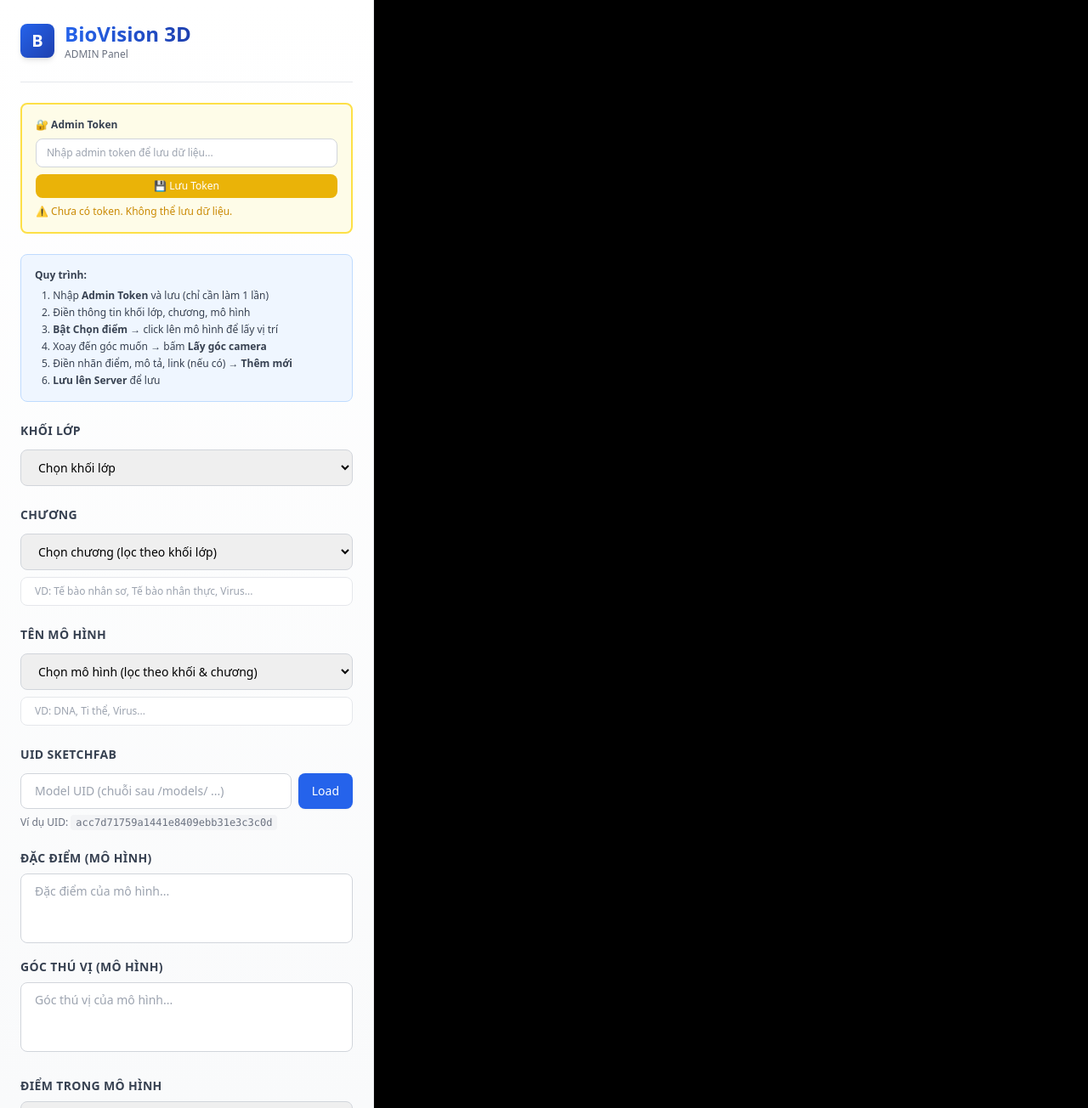
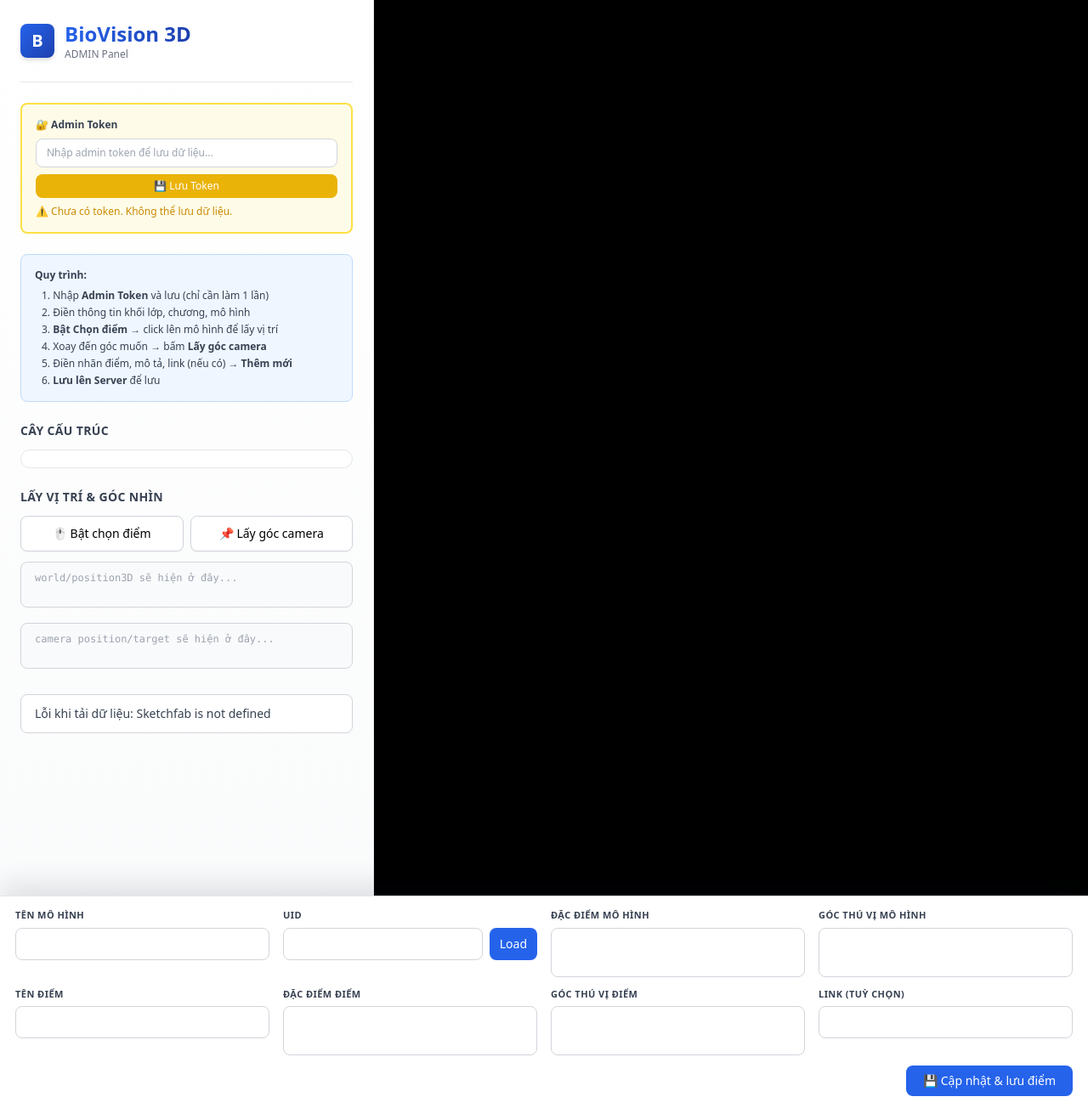
Before and after one commit to pntrng/BioVision, a Flask app: page /admin in a window 1280 px wide. Shown: the whole page at 85% size. Run offline with Flask 3, Linux system fonts and the light colour scheme; some libraries are stand-ins or nearby versions.

Commit message:
Add admin tree and lowerbar editor

```diff
--- a/templates/admin.html
+++ b/templates/admin.html
@@ -64,6 +64,94 @@
       border-radius:999px;
       font-size:12px;
       white-space:nowrap;
+    }
+
+    /* Admin tree */
+    .admin-tree {
+      background: #fff;
+      border: 1px solid #e5e7eb;
+      border-radius: 14px;
+      padding: 10px;
+    }
+
+    .tree-row {
+      display: flex;
+      align-items: center;
+      justify-content: space-between;
+      gap: 8px;
+      padding: 6px 8px;
+      border-radius: 10px;
+      cursor: pointer;
+      transition: background 0.15s ease;
+    }
+
+    .tree-row:hover {
+      background: #f3f4f6;
+    }
+
+    .tree-row.active {
+      background: #e0f2fe;
+      border-left: 3px solid #2563eb;
+      padding-left: 6px;
+      font-weight: 600;
+    }
+
+    .tree-actions {
+      display: inline-flex;
+      gap: 6px;
+    }
+
+    .tree-btn {
+      width: 22px;
+      height: 22px;
+      border-radius: 6px;
+      border: 1px solid #d1d5db;
+      background: #fff;
+      color: #111827;
+      font-size: 12px;
+      line-height: 1;
+      display: inline-flex;
+      align-items: center;
+      justify-content: center;
+      cursor: pointer;
+    }
+
+    .tree-btn.danger {
+      color: #b91c1c;
+      border-color: #fca5a5;
+      background: #fef2f2;
+    }
+
+    /* Lowerbar */
+    #lowerbar {
+      position: fixed;
+      left: 0;
+      right: 0;
+      bottom: 0;
+      z-index: 1200;
+      background: #ffffff;
+      border-top: 1px solid #e5e7eb;
+      box-shadow: 0 -12px 30px rgba(15, 23, 42, 0.12);
+      padding: 14px 18px;
+      display: none;
+    }
+
+    #lowerbar.show {
+      display: block;
+    }
+
+    #lowerbar .field {
+      display: flex;
+      flex-direction: column;
+      gap: 6px;
+    }
+
+    #lowerbar .field label {
+      font-size: 11px;
+      font-weight: 700;
+      color: #374151;
+      text-transform: uppercase;
+      letter-spacing: 0.04em;
     }
   </style>
 
@@ -142,109 +230,32 @@
         </div>
       </div>
 
-      <!-- Grade Input -->
+      <!-- Admin Tree -->
       <div>
-        <h3 class="text-sm font-semibold text-gray-700 mb-3 uppercase tracking-wide">Khối lớp</h3>
-        <select
-          id="grade"
-          class="w-full px-4 py-2.5 border border-gray-300 rounded-lg text-sm focus:outline-none focus:ring-2 focus:ring-blue-500"
-        >
+        <h3 class="text-sm font-semibold text-gray-700 uppercase tracking-wide mb-3">Cây cấu trúc</h3>
+        <div id="adminTree" class="admin-tree space-y-1 text-xs">
+          <!-- tree render -->
+        </div>
+      </div>
+
+      <!-- Hidden legacy inputs (used by existing logic) -->
+      <div class="hidden">
+        <select id="grade">
           <option value="">Chọn khối lớp</option>
           <option value="10">Lớp 10</option>
           <option value="11">Lớp 11</option>
           <option value="12">Lớp 12</option>
         </select>
-      </div>
-
-      <!-- Chapter Input -->
-      <div class="space-y-2">
-        <h3 class="text-sm font-semibold text-gray-700 mb-1 uppercase tracking-wide">Chương</h3>
-        <!-- Dropdown (tự sinh từ dữ liệu) -->
-        <select
-          id="chapterSelect"
-          class="w-full px-4 py-2.5 border border-gray-300 rounded-lg text-sm focus:outline-none focus:ring-2 focus:ring-blue-500"
-        >
+        <select id="chapterSelect">
           <option value="">Chọn chương (lọc theo khối lớp)</option>
           <option value="__custom__">+ Tự nhập chương mới...</option>
         </select>
-        <!-- Ô text thực tế lưu giá trị (đồng bộ với dropdown) -->
-        <input
-          id="chapter"
-          type="text"
-          placeholder="VD: Tế bào nhân sơ, Tế bào nhân thực, Virus..."
-          class="w-full px-4 py-2 border border-gray-200 rounded-lg text-xs focus:outline-none focus:ring-1 focus:ring-blue-400"
-        />
-      </div>
-
-      <!-- Model name -->
-      <div class="space-y-2">
-        <h3 class="text-sm font-semibold text-gray-700 mb-1 uppercase tracking-wide">Tên mô hình</h3>
-        <!-- Dropdown (tự sinh theo chương + khối lớp) -->
-        <select
-          id="modelNameSelect"
-          class="w-full px-4 py-2.5 border border-gray-300 rounded-lg text-sm focus:outline-none focus:ring-2 focus:ring-blue-500"
-        >
+        <input id="chapter" type="text" />
+        <select id="modelNameSelect">
           <option value="">Chọn mô hình (lọc theo khối & chương)</option>
           <option value="__custom__">+ Tự nhập mô hình mới...</option>
         </select>
-        <!-- Ô text thực tế lưu giá trị (đồng bộ với dropdown) -->
-        <input
-          id="modelName"
-          type="text"
-          placeholder="VD: DNA, Ti thể, Virus..."
-          class="w-full px-4 py-2 border border-gray-200 rounded-lg text-xs focus:outline-none focus:ring-1 focus:ring-blue-400"
-        />
-      </div>
-
-      <!-- Model UID Input -->
-      <div>
-        <h3 class="text-sm font-semibold text-gray-700 mb-3 uppercase tracking-wide">UID Sketchfab</h3>
-        <div class="flex gap-2">
-          <input
-            id="modelUid"
-            type="text"
-            placeholder="Model UID (chuỗi sau /models/ ...)"
-            class="flex-1 px-4 py-2.5 border border-gray-300 rounded-lg text-sm focus:outline-none focus:ring-2 focus:ring-blue-500"
-          />
-          <button
-            id="btnLoad"
-            class="px-4 py-2.5 bg-blue-600 hover:bg-blue-700 text-white rounded-lg text-sm font-medium transition-colors shadow-sm"
-          >
-            Load
-          </button>
-        </div>
-        <p class="text-xs text-gray-500 mt-2">Ví dụ UID: <code class="bg-gray-100 px-1.5 py-0.5 rounded">acc7d71759a1441e8409ebb31e3c3c0d</code></p>
-      </div>
-
-      <!-- Model feature/funfact -->
-      <div class="space-y-3">
-        <div>
-          <h3 class="text-sm font-semibold text-gray-700 mb-2 uppercase tracking-wide">Đặc điểm (mô hình)</h3>
-          <textarea
-            id="modelFeature"
-            placeholder="Đặc điểm của mô hình..."
-            class="w-full px-4 py-2.5 border border-gray-300 rounded-lg text-sm focus:outline-none focus:ring-2 focus:ring-blue-500 resize-none"
-            rows="3"
-          ></textarea>
-        </div>
-        <div>
-          <h3 class="text-sm font-semibold text-gray-700 mb-2 uppercase tracking-wide">Góc thú vị (mô hình)</h3>
-          <textarea
-            id="modelFunFact"
-            placeholder="Góc thú vị của mô hình..."
-            class="w-full px-4 py-2.5 border border-gray-300 rounded-lg text-sm focus:outline-none focus:ring-2 focus:ring-blue-500 resize-none"
-            rows="3"
-          ></textarea>
-        </div>
-      </div>
-
-      <!-- Hotspot List Section (Dropdown điểm) -->
-      <div class="space-y-2">
-        <h3 class="text-sm font-semibold text-gray-700 uppercase tracking-wide">Điểm trong mô hình</h3>
-        <select
-          id="itemSelect"
-          class="w-full px-4 py-2.5 border border-gray-300 rounded-lg text-sm focus:outline-none focus:ring-2 focus:ring-blue-500"
-        >
+        <select id="itemSelect">
           <option value="">Chọn điểm để chỉnh sửa / gán góc</option>
           <option value="__new__">+ Thêm điểm mới từ world/camera hiện tại...</option>
         </select>
@@ -283,45 +294,6 @@
         ></textarea>
       </div>
 
-      <!-- Hotspot Info Section -->
-      <div>
-        <h3 class="text-sm font-semibold text-gray-700 mb-3 uppercase tracking-wide">Thông tin điểm (đang chọn)</h3>
-        <input
-          id="name"
-          type="text"
-          placeholder="Nhãn điểm (tên ngắn gọn, VD: Màng trong)"
-          class="w-full px-4 py-2.5 border border-gray-300 rounded-lg text-sm focus:outline-none focus:ring-2 focus:ring-blue-500 focus:border-transparent mb-3"
-        />
-        <textarea
-          id="content"
-          placeholder="Mô tả điểm (mô tả chi tiết về điểm)"
-          class="w-full px-4 py-2.5 border border-gray-300 rounded-lg text-sm focus:outline-none focus:ring-2 focus:ring-blue-500 focus:border-transparent resize-none mb-3"
-          rows="4"
-        ></textarea>
-        <textarea
-          id="funFact"
-          placeholder="Góc thú vị của điểm (tùy chọn)"
-          class="w-full px-4 py-2.5 border border-gray-300 rounded-lg text-sm focus:outline-none focus:ring-2 focus:ring-blue-500 focus:border-transparent resize-none mb-3"
-          rows="3"
-        ></textarea>
-        <input
-          id="link"
-          type="text"
-          placeholder="Link tới điểm khác (tùy chọn, VD: model_id hoặc URL)"
-          class="w-full px-4 py-2.5 border border-gray-300 rounded-lg text-sm focus:outline-none focus:ring-2 focus:ring-blue-500 focus:border-transparent"
-        />
-      </div>
-
-      <!-- Actions -->
-      <div class="mt-4">
-        <button
-          id="btnUpdate"
-          class="w-full px-4 py-2.5 bg-blue-600 hover:bg-blue-700 text-white rounded-lg text-sm font-medium transition-colors shadow-sm"
-        >
-          💾 Cập nhật & lưu điểm
-        </button>
-      </div>
-
       <!-- Status -->
       <div
         id="status"
@@ -336,6 +308,56 @@
   <div id="right" class="flex-1 relative bg-black" style="position: relative;">
     <iframe id="api-frame" class="w-full h-full border-0" allow="autoplay; fullscreen; xr-spatial-tracking" style="position: relative; z-index: 1;"></iframe>
     <div id="overlay" style="position: absolute; top: 0; left: 0; width: 100%; height: 100%; z-index: 1000; pointer-events: none; overflow: visible;"></div>
+  </div>
+
+  <!-- Lowerbar: edit model + point -->
+  <div id="lowerbar">
+    <div class="grid grid-cols-4 gap-4">
+      <div class="field">
+        <label>Tên mô hình</label>
+        <input id="modelName" type="text" class="w-full px-3 py-2 border border-gray-300 rounded-lg text-sm" />
+      </div>
+      <div class="field">
+        <label>UID</label>
+        <div class="flex gap-2">
+          <input id="modelUid" type="text" class="w-full px-3 py-2 border border-gray-300 rounded-lg text-sm" />
+          <button id="btnLoad" class="px-3 py-2 bg-blue-600 text-white rounded-lg text-sm">Load</button>
+        </div>
+      </div>
+      <div class="field">
+        <label>Đặc điểm mô hình</label>
+        <textarea id="modelFeature" rows="2" class="w-full px-3 py-2 border border-gray-300 rounded-lg text-sm resize-none"></textarea>
+      </div>
+      <div class="field">
+        <label>Góc thú vị mô hình</label>
+        <textarea id="modelFunFact" rows="2" class="w-full px-3 py-2 border border-gray-300 rounded-lg text-sm resize-none"></textarea>
+      </div>
+    </div>
+
+    <div class="grid grid-cols-4 gap-4 mt-3">
+      <div class="field">
+        <label>Tên điểm</label>
+        <input id="name" type="text" class="w-full px-3 py-2 border border-gray-300 rounded-lg text-sm" />
+      </div>
+      <div class="field">
+        <label>Đặc điểm điểm</label>
+        <textarea id="content" rows="2" class="w-full px-3 py-2 border border-gray-300 rounded-lg text-sm resize-none"></textarea>
+      </div>
+      <div class="field">
+        <label>Góc thú vị điểm</label>
+        <textarea id="funFact" rows="2" class="w-full px-3 py-2 border border-gray-300 rounded-lg text-sm resize-none"></textarea>
+      </div>
+      <div class="field">
+        <label>Link (tuỳ chọn)</label>
+        <input id="link" type="text" class="w-full px-3 py-2 border border-gray-300 rounded-lg text-sm" />
+      </div>
+    </div>
+
+    <div class="flex justify-end mt-3">
+      <button id="btnUpdate" class="px-5 py-2 bg-blue-600 hover:bg-blue-700 text-white rounded-lg text-sm font-medium">
+        💾 Cập nhật & lưu điểm
+      </button>
+    </div>
   </div>
 
 <script>
@@ -382,6 +404,151 @@ const setStatus = (msg) => { el("status").textContent = msg; };
 
 const markDirty = () => { isDirty = true; };
 const clearDirty = () => { isDirty = false; };
+
+function renderAdminTree() {
+  const tree = el("adminTree");
+  if (!tree) return;
+  tree.innerHTML = "";
+
+  const models = allData.models || [];
+  const treeData = {};
+
+  models.forEach(m => {
+    const grade = m.grade || "Khác";
+    const chapter = m.chapter || "Khác";
+    if (!treeData[grade]) treeData[grade] = {};
+    if (!treeData[grade][chapter]) treeData[grade][chapter] = [];
+    treeData[grade][chapter].push(m);
+  });
+
+  Object.keys(treeData).sort().forEach(grade => {
+    const gradeRow = document.createElement("div");
+    gradeRow.className = "tree-row";
+    gradeRow.innerHTML = `<span>📚 Khối ${grade}</span>`;
+    tree.appendChild(gradeRow);
+
+    Object.keys(treeData[grade]).sort().forEach(chapter => {
+      const chapterRow = document.createElement("div");
+      chapterRow.className = "tree-row";
+      chapterRow.style.marginLeft = "12px";
+      chapterRow.innerHTML = `<span>📁 ${chapter}</span>`;
+      const chapterActions = document.createElement("div");
+      chapterActions.className = "tree-actions";
+      const addModelBtn = document.createElement("button");
+      addModelBtn.className = "tree-btn";
+      addModelBtn.textContent = "+";
+      addModelBtn.title = "Thêm mô hình";
+      addModelBtn.onclick = async (e) => {
+        e.stopPropagation();
+        const m = {
+          id: "model_" + Date.now(),
+          grade,
+          chapter,
+          name: "Mô hình mới",
+          modelUid: "",
+          feature: "",
+          funFact: "",
+          items: []
+        };
+        allData.models = allData.models || [];
+        allData.models.unshift(m);
+        selectModel(m.id);
+        await saveToServer();
+      };
+      chapterActions.appendChild(addModelBtn);
+      chapterRow.appendChild(chapterActions);
+      tree.appendChild(chapterRow);
+
+      treeData[grade][chapter].forEach(model => {
+        const modelRow = document.createElement("div");
+        modelRow.className = `tree-row ${state.currentModelId === model.id ? "active" : ""}`;
+        modelRow.style.marginLeft = "24px";
+        modelRow.innerHTML = `<span>🎨 ${model.name || "Mô hình"}</span>`;
+        const modelActions = document.createElement("div");
+        modelActions.className = "tree-actions";
+
+        const addItemBtn = document.createElement("button");
+        addItemBtn.className = "tree-btn";
+        addItemBtn.textContent = "+";
+        addItemBtn.title = "Thêm điểm";
+        addItemBtn.onclick = async (e) => {
+          e.stopPropagation();
+          const it = {
+            id: uid(),
+            name: "Điểm mới",
+            content: "",
+            funFact: "",
+            link: ""
+          };
+          model.items = model.items || [];
+          model.items.push(it);
+          selectModel(model.id);
+          state.selectedId = it.id;
+          fillForm(it);
+          updateLowerbarVisibility();
+          await saveToServer();
+        };
+        modelActions.appendChild(addItemBtn);
+
+        const delModelBtn = document.createElement("button");
+        delModelBtn.className = "tree-btn danger";
+        delModelBtn.textContent = "×";
+        delModelBtn.title = "Xóa mô hình";
+        delModelBtn.onclick = async (e) => {
+          e.stopPropagation();
+          if (!confirm("Xóa mô hình này và tất cả điểm?")) return;
+          allData.models = (allData.models || []).filter(m => m.id !== model.id);
+          state.currentModelId = null;
+          state.items = [];
+          state.selectedId = null;
+          renderAdminTree();
+          updateLowerbarVisibility();
+          await saveToServer();
+        };
+        modelActions.appendChild(delModelBtn);
+
+        modelRow.appendChild(modelActions);
+        modelRow.onclick = () => selectModel(model.id);
+        tree.appendChild(modelRow);
+
+        (model.items || []).forEach(item => {
+          const itemRow = document.createElement("div");
+          itemRow.className = `tree-row ${state.selectedId === item.id ? "active" : ""}`;
+          itemRow.style.marginLeft = "36px";
+          itemRow.innerHTML = `<span>• ${item.name || "Điểm"}</span>`;
+          const itemActions = document.createElement("div");
+          itemActions.className = "tree-actions";
+
+          const delItemBtn = document.createElement("button");
+          delItemBtn.className = "tree-btn danger";
+          delItemBtn.textContent = "×";
+          delItemBtn.title = "Xóa điểm";
+          delItemBtn.onclick = async (e) => {
+            e.stopPropagation();
+            model.items = (model.items || []).filter(i => i.id !== item.id);
+            if (state.selectedId === item.id) {
+              state.selectedId = null;
+            }
+            fillForm(getSelected());
+            renderAdminTree();
+            updateLowerbarVisibility();
+            await saveToServer();
+          };
+
+          itemActions.appendChild(delItemBtn);
+          itemRow.appendChild(itemActions);
+          itemRow.onclick = () => {
+            selectModel(model.id);
+            state.selectedId = item.id;
+            fillForm(item);
+            updateLowerbarVisibility();
+          };
+          tree.appendChild(itemRow);
+        });
+      });
+    });
+  });
+}
 
 // Token management
 function updateTokenUI() {
@@ -480,6 +647,7 @@ async function loadFromServer() {
 
     rebuildChapterAndModelOptions();
     renderModelListAdmin();
+    renderAdminTree();
     rebuildList();
     clearDirty();
     const meta = serverVersion ? ` (v${serverVersion}${serverUpdatedAt ? " • " + serverUpdatedAt : ""})` : "";
@@ -490,6 +658,7 @@ async function loadFromServer() {
     clearModelState();
     rebuildChapterAndModelOptions();
     renderModelListAdmin();
+    renderAdminTree();
     rebuildList();
   }
 }
@@ -750,6 +919,8 @@ function selectModel(modelId) {
   rebuildList();
   rebuildChapterAndModelOptions();
   renderModelListAdmin();
+  renderAdminTree();
+  updateLowerbarVisibility();
   if (state.modelUid) initViewer(state.modelUid);
 }
 
@@ -832,6 +1003,7 @@ async function saveToServer() {
     setStatus(`✅ Đã lưu thành công (v${serverVersion || "?"}${serverUpdatedAt ? " • " + serverUpdatedAt : ""})`);
     await loadFromServer();
     renderModelListAdmin();
+    renderAdminTree();
     return true;
   } catch (e) {
     console.error('Save error:', e);
@@ -880,7 +1052,9 @@ function rebuildList() {
 
   select.value = state.selectedId || "";
   fillForm(getSelected());
+  updateLowerbarVisibility();
   needsRender = true;
+  renderAdminTree();
 }
 
 function getSelected() {
@@ -900,6 +1074,12 @@ function fillForm(it) {
   el("camOut").value = it?.cam
     ? JSON.stringify({ cam: it.cam }, null, 2)
     : (state.lastCam ? JSON.stringify({ cam: state.lastCam }, null, 2) : "");
+}
+
+function updateLowerbarVisibility() {
+  const lb = el("lowerbar");
+  if (!lb) return;
+  lb.classList.toggle("show", !!state.selectedId);
 }
 
 function ensureApiReady() {
@@ -1277,6 +1457,7 @@ el("btnPick").onclick = () => {
 
 el("btnGetCam").onclick = getCamera;
 el("btnUpdate").onclick = updateSelectedFromForm;
+renderAdminTree();
 
 // Đánh dấu thay đổi cục bộ để tránh auto-sync ghi đè
 [
```
